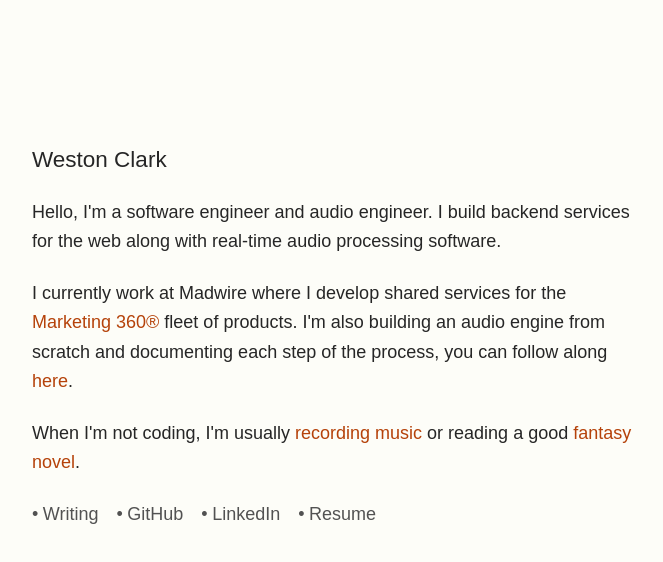
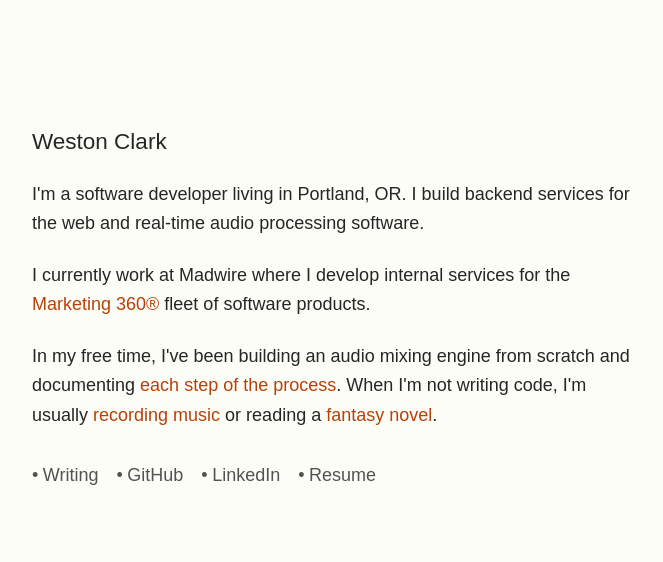
Before and after one commit to westonclark/personal-website-v2, a Next.js app: page / in a window 1280 px wide. Shown: the top 562 px of the page, without its empty margins (302-965 px from the left). Built offline with nearby package versions, Linux system fonts and the light colour scheme; a web font is replaced by a local one.

Commit message:
Update copy and text brightness

```diff
--- a/app/global.css
+++ b/app/global.css
@@ -29,6 +29,12 @@
   color: inherit;
 }
 
+@media (prefers-color-scheme: dark) {
+  .prose-blog h2 {
+    color: white;
+  }
+}
+
 .prose-blog h3 {
   font-size: 1.05rem;
   font-weight: 600;
@@ -37,12 +43,24 @@
   color: inherit;
 }
 
+@media (prefers-color-scheme: dark) {
+  .prose-blog h3 {
+    color: white;
+  }
+}
+
 .prose-blog h4 {
   font-size: 1rem;
   font-weight: 600;
   margin-top: 2rem;
   margin-bottom: 0.4rem;
   color: inherit;
+}
+
+@media (prefers-color-scheme: dark) {
+  .prose-blog h4 {
+    color: white;
+  }
 }
 
 .prose-blog p {
--- a/app/layout.tsx
+++ b/app/layout.tsx
@@ -53,7 +53,7 @@
         stixTwoText.className,
       )}
     >
-      <body className="antialiased bg-[#fdfdf8] dark:bg-[#090b0b] mx-auto px-8 py-16 md:px-16 md:py-24 md:max-w-2xl">
+      <body className="antialiased bg-[#fdfdf8] dark:bg-[#090b0b] mx-auto px-4 py-16 md:px-16 md:py-24 md:max-w-2xl">
         <main className="">{children}</main>
         <Analytics />
         <SpeedInsights />
--- a/app/page.tsx
+++ b/app/page.tsx
@@ -2,19 +2,19 @@
 
 export default function Page() {
   return (
-    <section className="pt-8 md:pt-8">
+    <section className="pt-8 md:pt-4 dark:text-neutral-300">
       <div className="flex flex-col gap-5">
         <h1 className="text-xl md:text-xl font-medium dark:text-white">
           Weston Clark
         </h1>
 
         <p className="leading-relaxed">
-          Hello, I'm a software engineer and audio engineer. I build backend
-          services for the web along with real-time audio processing software.
+          I'm a software developer living in Portland, OR. I build backend
+          services for the web and real-time audio processing software.
         </p>
 
         <p className="leading-relaxed">
-          I currently work at Madwire where I develop shared services for the{" "}
+          I currently work at Madwire where I develop internal services for the{" "}
           <Link
             target="_blank"
             rel="noopener noreferrer"
@@ -24,19 +24,19 @@
             {" "}
             Marketing 360®{" "}
           </Link>
-          fleet of products. I'm also building an audio engine from scratch and
-          documenting each step of the process, you can follow along{" "}
+          fleet of software products.
+        </p>
+
+        <p className="leading-relaxed">
+          In my free time, I've been building an audio mixing engine from
+          scratch and documenting{" "}
           <Link
             className="text-[#b5420a] hover:text-[#963708] dark:text-[#d97757] dark:hover:text-[#e08568] transition-colors"
             href="/writing"
           >
-            here
+            each step of the process
           </Link>
-          .
-        </p>
-
-        <p className="leading-relaxed">
-          When I'm not coding, I'm usually
+          . When I'm not writing code, I'm usually
           <Link
             target="_blank"
             rel="noopener noreferrer"
@@ -46,7 +46,7 @@
             {" "}
             recording music{" "}
           </Link>
-          or reading a good
+          or reading a
           <Link
             target="_blank"
             rel="noopener noreferrer"
@@ -58,7 +58,8 @@
           </Link>
           .
         </p>
-        <div className="flex space-x-4 text-neutral-600 dark:text-neutral-300">
+
+        <div className="flex space-x-4 text-neutral-600 dark:text-neutral-300 pt-2">
           <div className="flex items-center">
             <span className="mr-1">•</span>
             <Link
--- a/app/writing/[slug]/page.tsx
+++ b/app/writing/[slug]/page.tsx
@@ -32,7 +32,7 @@
   if (!post) notFound();
 
   return (
-    <section>
+    <section className="dark:text-neutral-300">
       <div className="flex flex-col gap-6">
         <div className="flex flex-col gap-2">
           <Link
--- a/app/writing/page.tsx
+++ b/app/writing/page.tsx
@@ -32,7 +32,7 @@
   }
 
   return (
-    <section className="pt-8 md:pt-36">
+    <section className="pt-8 md:pt-4 dark:text-neutral-300">
       <div className="flex flex-col gap-6">
         <div className="flex flex-col gap-1">
           <h1 className="text-xl md:text-2xl font-medium dark:text-white">
```
